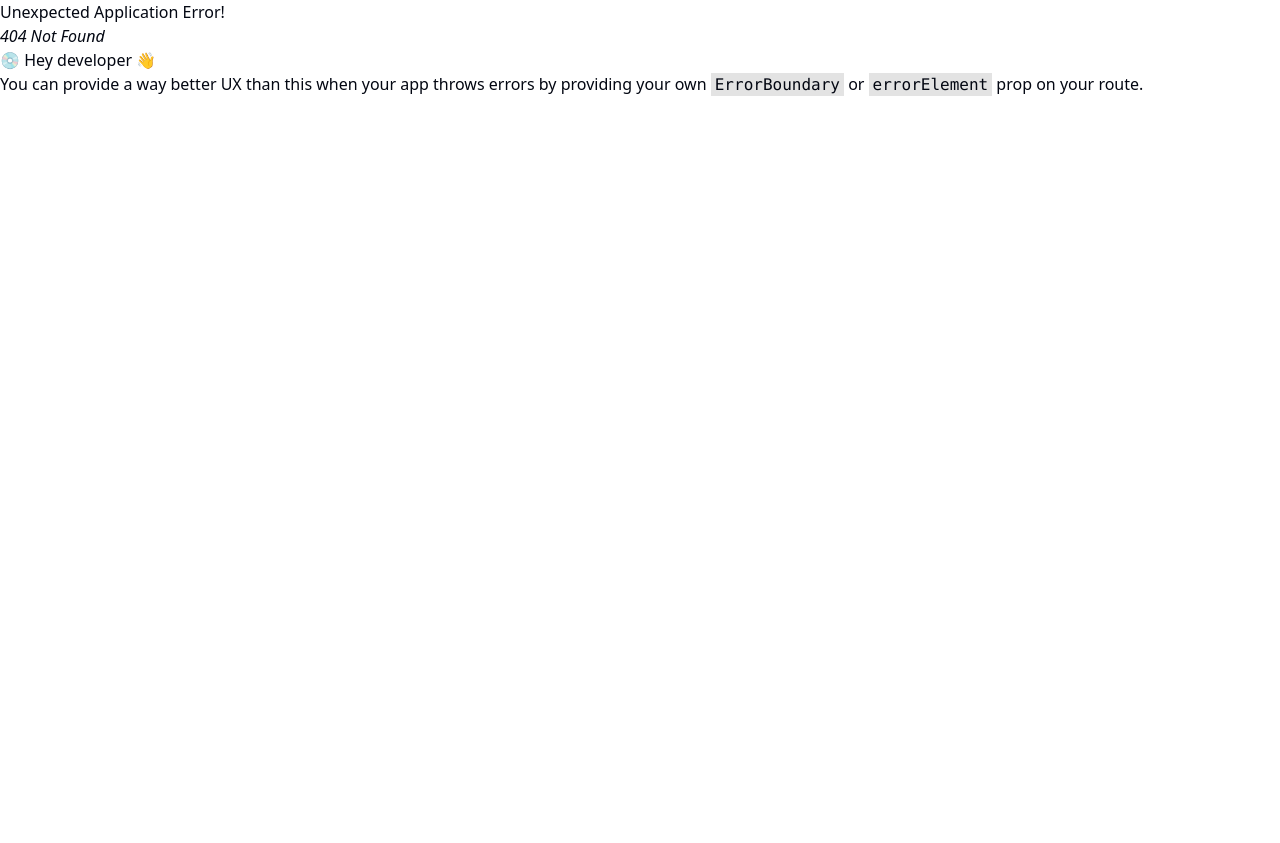
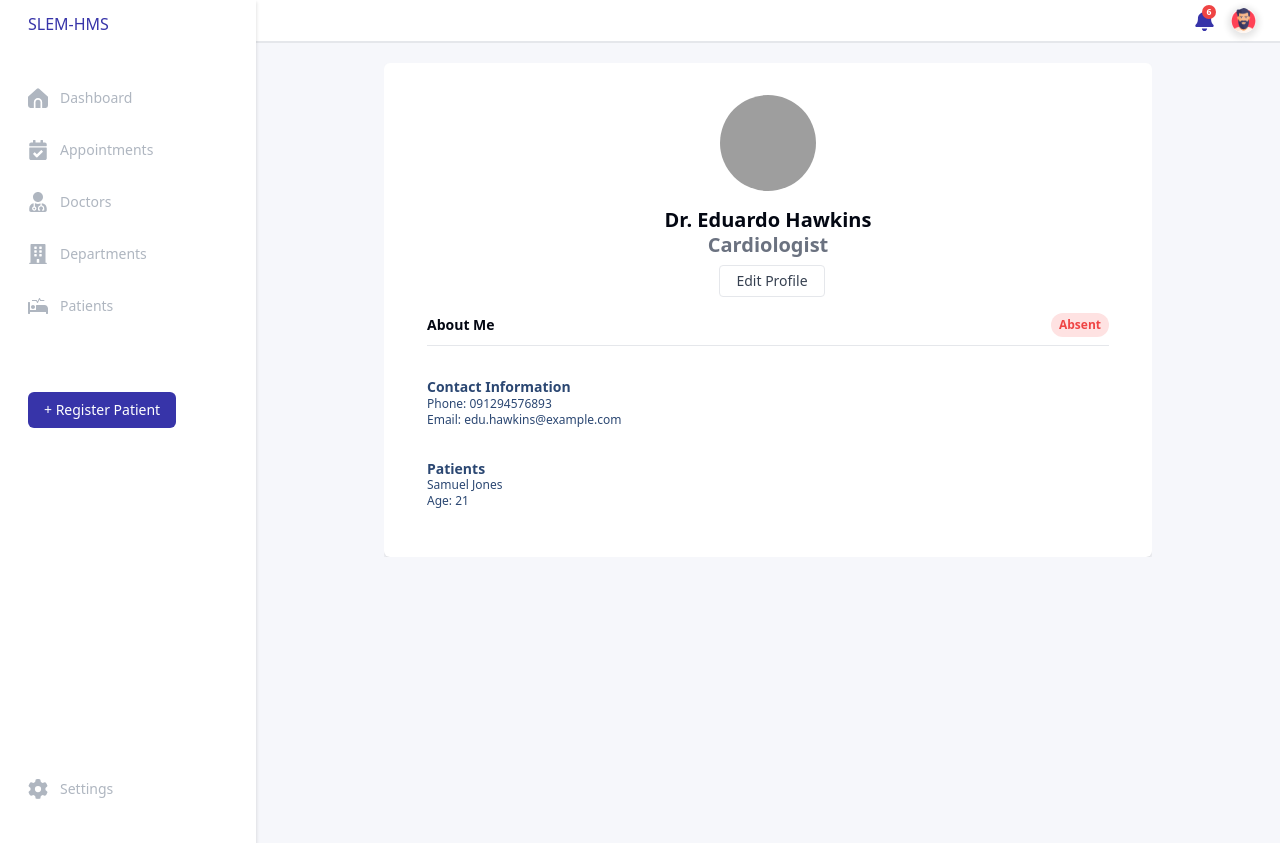
Before and after one commit to Iyk-Tech22/SLEM.Hospital-Management-System.Web, a React (Vite) app: page /account/doctors/doctor-profile/1 in a window 1280 px wide. Before the commit this address had no page. Before the commit the page ends 800 px from the top, so only its background shows below. Built offline with nearby package versions, Linux system fonts and the light colour scheme; grey boxes are pictures that could not be loaded.

Commit message:
Added a page called doctor profile

```diff
--- a/src/components/DoctorsItems.tsx
+++ b/src/components/DoctorsItems.tsx
@@ -5,19 +5,24 @@ import { FaTwitter } from "react-icons/fa6";
 import { Link } from "react-router-dom";
 import Dropdown from "./Dropdown";
 import { Status } from "../data/constant";
-
+import { useNavigate } from "react-router-dom";
 
 
 export default function DoctorsItems({ doctors, layoutType }:{doctors:IDoctorList[], layoutType:string}) {
+  const navigate = useNavigate();
+
+  const handleDoctorClick = (doctorId) => {
+    navigate(`/doctors/doctor-profile/${doctorId}`); // Navigate to the profile page with the doctor ID
+  };
     return (
       <ul
         className={`grid w-full ${
           layoutType === "grid" ? "md:grid-cols-3 gap-6" : "md:grid-cols-2 gap-2"
         } `}
       >
-        {doctors.map((doctor) => (
+        {doctors.map((doctor,index) => (
           <li
-            key={doctor.doctorName}
+            key={index}
             className="bg-white px-4 py-6 rounded-md relative"
           >
             <div
@@ -86,7 +91,7 @@ export default function DoctorsItems({ doctors, layoutType }:{doctors:IDoctorLis
                 </div>
               </div>
             </div>
-            <Dropdown layoutType={layoutType} />
+            <Dropdown layoutType={layoutType} onChange={()=>handleDoctorClick(index)} index={index}/>
           </li>
         ))}
       </ul>
--- a/src/components/Dropdown.tsx
+++ b/src/components/Dropdown.tsx
@@ -5,8 +5,12 @@ import {
     DropdownMenuTrigger,
 } from "@/components/ui/dropdown-menu";
 import { FaEllipsisVertical } from "react-icons/fa6";
+import { Link } from "react-router-dom";
+import {ChangeEventHandler} from 'react';
 
-export default function Dropdown({layoutType}:{layoutType:string}) {
+export default function Dropdown({layoutType,onChange,index}:{layoutType:string,onChange:ChangeEventHandler<HTMLInputElement>,index:number}) {
+
+
     return (
       <div
         className={`absolute right-1 ${
@@ -18,7 +22,7 @@ export default function Dropdown({layoutType}:{layoutType:string}) {
             <FaEllipsisVertical size={20} className="text-primaryDarkBlue" />
           </DropdownMenuTrigger>
           <DropdownMenuContent>
-            <DropdownMenuItem>Profile</DropdownMenuItem>
+            <DropdownMenuItem onChange={onChange}><Link to={`/account/doctors/doctor-profile/${index}`} className="w-full md:w-auto">Profile</Link></DropdownMenuItem>
             <DropdownMenuItem
               onClick={()=>(document.getElementById('my_modal_2') as HTMLDialogElement).showModal()}
             >
--- a/src/components/addDoctor/models.ts
+++ b/src/components/addDoctor/models.ts
@@ -4,7 +4,7 @@ export interface IBasicForm {
   firstName: string;
   lastName: string;
   email: string;
-  phone: number;
+  phone: string;
   gender: GenderEnum;
   age: number;
   speciality: string;
--- a/src/data/constant.tsx
+++ b/src/data/constant.tsx
@@ -38,10 +38,15 @@ export interface IAppointments {
 }
 
 export interface IDoctorList {
-  profile: string;
-  doctorName: string;
+  profile?: string;
+  doctorName?: string;
   status?: Status;
   department?: string;
+  phone?:string;
+  email?:string;
+  patient?:string;
+  patientAge?:number;
+
 }
 
 export interface IDepartments {
@@ -143,36 +148,61 @@ const Doctors: IDoctorList[] = [
     doctorName: "Dr. Jenney Russell",
     department: "Urologist",
     status: Status.AVAILABLE,
+    phone:'091234576893',
+    email:'bessie.howard@example.com',
+    patient:'Samuel Jones',
+    patientAge:25,
   },
   {
     profile: "https://i.pravatar.cc/60?u=4994712",
     doctorName: "Dr. Eduardo Hawkins",
     department: "Cardiologist",
     status: Status.ABSEND,
+    phone:'091294576893',
+    email:'edu.hawkins@example.com',
+    patient:'Samuel Jones',
+    patientAge:21,
   },
   {
     profile: "https://i.pravatar.cc/60?u=4994713",
     doctorName: "Dr. Arlane Lane",
     department: "Dentist",
     status: Status.AVAILABLE,
+    phone:'09128457683',
+    email:'arlane.lane@example.com',
+    patient:'Peter John',
+    patientAge:28,
   },
   {
     profile: "https://i.pravatar.cc/60?u=4994715",
     doctorName: "Dr. Ted Tones",
     department: "Psychiatrist",
     status: Status.ABSEND,
+    phone:'09128457643',
+    email:'ted.tones@example.com',
+    patient:'Collins Friday',
+    patientAge:31,
+
   },
   {
     profile: "https://i.pravatar.cc/60?u=4994716",
     doctorName: "Dr. Angel Lane",
     department: "Pediatrics",
     status: Status.AVAILABLE,
+    phone:'09128457893',
+    email:'angel.lane@example.com',
+    patient:'Mercy Jobs',
+    patientAge:36,
   },
   {
     profile: "https://i.pravatar.cc/60?u=4994717",
     doctorName: "Dr. Authur Miles",
     department: "Radiologist",
     status: Status.AVAILABLE,
+    phone:'09128467893',
+    email:'arther.miles@example.com',
+    patient:'Hellens Hoist',
+    patientAge:23,
   },
 ];
 
@@ -423,7 +453,6 @@ enum GenderEnum {
   female = "female",
   male = "male",
 }
-
 export {
   DashboardNavLinks,
   DashboardStats,
--- /dev/null
+++ b/src/pages/DoctorProfile.tsx
@@ -0,0 +1,102 @@
+import { useState } from "react";
+import { Doctors, Status } from "../data/constant";
+import { useParams } from "react-router-dom";
+
+const status = Status.AVAILABLE;
+
+export default function DoctorProfile() {
+  const { id } = useParams();
+  const [editProfile, setEditProfile] = useState(false);
+  const SelectedID = Number(id);
+  const doctors = Doctors;
+
+  function handleOpenEditProfile() {
+    setEditProfile(true);
+  }
+  return (
+    <div className='w-full md:max-w-3xl md:mx-auto'>
+      <div className='w-full overflow-hidden'>
+        {!editProfile && (
+          <div className='bg-white shadow-md rounded-md'>
+            <div className='flex sm:flex-col sm:items-center px-6 py-4 md:py-8'>
+              {doctors.map((doctorItem, index) => {
+                return SelectedID === index ? (
+                  <DoctorListItems
+                    doctorItem={doctorItem}
+                    onOpenEditProfile={handleOpenEditProfile}
+                    key={index}
+                  />
+                ) : null;
+              })}
+            </div>
+          </div>
+        )}
+      </div>
+    </div>
+  );
+}
+
+function DoctorListItems({ doctorItem, onOpenEditProfile }) {
+  return (
+    <div className='flex flex-col justify-center items-center'>
+      <img
+        src={doctorItem.profile}
+        alt={doctorItem.doctorName}
+        className='mx-auto sm:mx-0 sm:flex-shrink-0 h-24 rounded-full'
+      />
+      <div className='mt-4 text-center'>
+        <h2 className='text-xl font-semibold leading-tight'>
+          {doctorItem.doctorName}
+        </h2>
+        <h3 className='text-gray-500 text-xl font-semibold leading-tight'>
+          {doctorItem.department}
+        </h3>
+
+        <div className='mt-2'>
+          <button
+            onClick={() => onOpenEditProfile()}
+            className='ml-2 text-sm px-4 py-2 leading-none border rounded text-gray-700 bg-white hover:bg-gray-100'
+          >
+            Edit Profile
+          </button>
+        </div>
+      </div>
+      <div className='px-6 py-4'>
+        <div className='flex items-center justify-between'>
+          <h3 className='font-bold text-sm leading-tight'>About Me</h3>
+          {status === doctorItem?.status ? (
+            <p className='text-xs font-semibold px-2 py-1 rounded-full text-green-500 bg-green-100'>
+              Available
+            </p>
+          ) : (
+            <p className='text-xs font-semibold px-2 py-1 rounded-full bg-red-100  text-red-500'>
+              Absent
+            </p>
+          )}
+        </div>
+        <hr className='w-full h-[1px] my-2' />
+
+        <div className='mt-2 text-xs grid grid-cols-2 md:grid-cols-[300px_150px_200px]  gap-4 text-primaryDarkBlue w-full'>
+          <div className='flex flex-col space-y-2 w-full'>
+            <div className='flex items-center flex-col space-x-2'>
+              <div className='w-full'>
+                {" "}
+                <h3 className='font-bold text-sm leading-tight mt-6'>
+                  Contact Information
+                </h3>
+                <p>Phone: {doctorItem.phone}</p>
+                <p>Email: {doctorItem.email}</p>
+              </div>
+            </div>
+
+            <div>
+              <h3 className='font-bold text-sm leading-tight mt-6'>Patients</h3>
+              <h4>{doctorItem.patient}</h4>
+              <p>Age: {doctorItem.patientAge}</p>
+            </div>
+          </div>
+        </div>
+      </div>
+    </div>
+  );
+}
--- a/src/router.tsx
+++ b/src/router.tsx
@@ -16,6 +16,7 @@ import AddDepartment from "./pages/AddDepartment";
 import AuthLayout from "./layouts/AuthLayout";
 import Profile from "./pages/ProfilePage";
 import AccountSettings from "./pages/AccountSetting";
+import DoctorProfile from "./pages/DoctorProfile";
 
 export const router = createBrowserRouter([
   {
@@ -43,6 +44,7 @@ export const router = createBrowserRouter([
           { index: true, element: <Navigate replace to="all-doctors" /> },
           { path: "all-doctors", element: <DoctorsPage /> },
           { path: "add-doctor", element: <AddDoctor /> },
+          {path:"doctor-profile/:id",element:<DoctorProfile/>}
         ],
       },
       {
```
